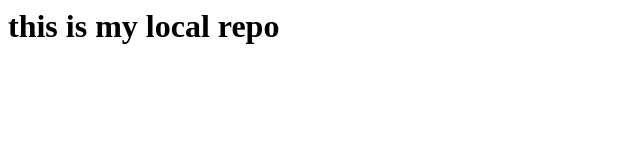
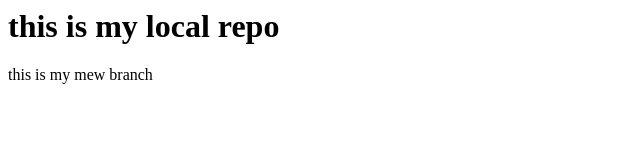
Before and after one commit to Hemantmahawar95/Localrepo, a plain HTML site: page index.html in a window 1280 px wide. Shown: the whole page, without its empty margins (0-640 px from the left). Drawn offline with Linux system fonts and the light colour scheme.

Commit message:
add new branch

```diff
--- a/index.html
+++ b/index.html
@@ -1 +1,2 @@
 <h1>this is my local repo</h1>
+<h>this is my mew branch</h>
```
